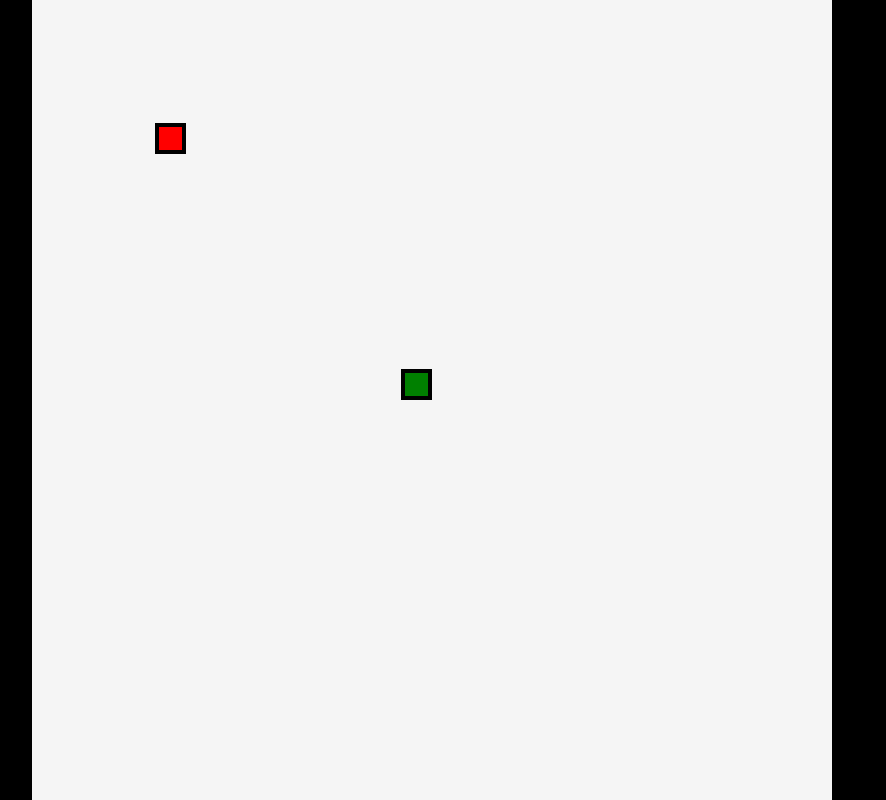
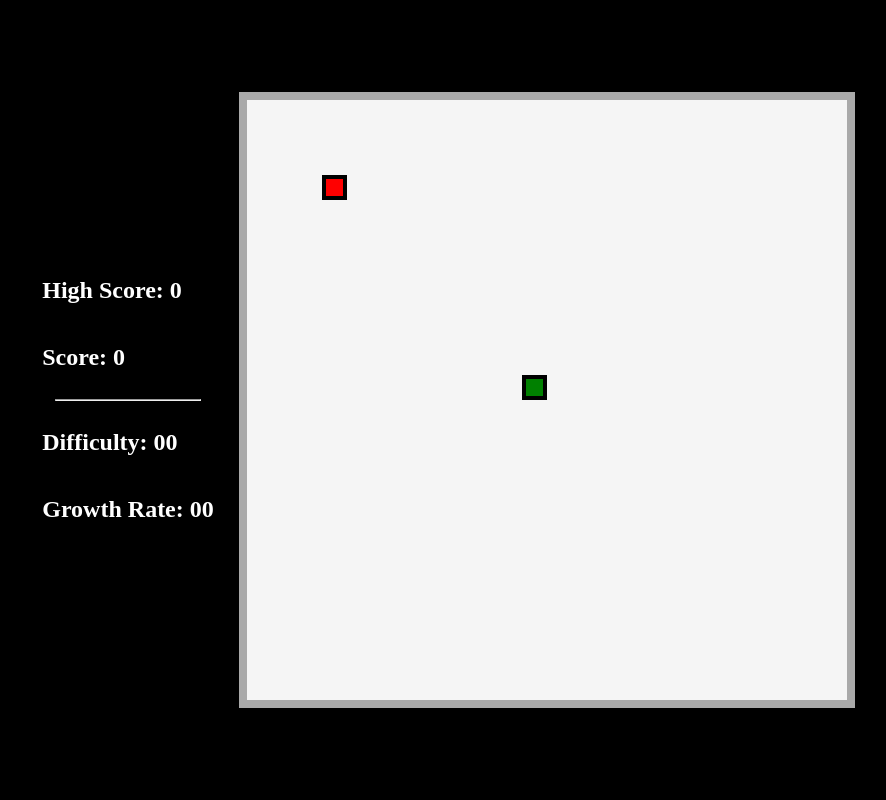
Before and after one commit to ColinH58/SnakeGameProject, a plain HTML site: page index.html in a window 1280 px wide. Shown: the whole page, without its empty margins (204-1090 px from the left). Drawn offline with Linux system fonts and the light colour scheme.

Commit message:
added the score and messed with the boundaries. changed the board size to 24

```diff
--- a/index.html
+++ b/index.html
@@ -9,7 +9,13 @@
     <title>Snake Game Project</title>
 </head>
 <body>
+    <div id='Information'>
+        <h2 id="HighScore">High Score: 0</h2>
+        <h2 id="Score">Score: 0</h2>
+        <hr style="width:18vmin">
+        <h2 id="Difficulty"> Difficulty: 00</h2>
+        <h2 id="GrowthRate">Growth Rate: 00</h2>
+    </div>
     <div id="GameBoard"></div>
-    <div id="Score">0</div>
 </body>
 </html>
--- a/snake.js
+++ b/snake.js
@@ -18,8 +18,8 @@ const gameBoard = document.getElementById('GameBoard');
 //Used to check if the game is active or over
 let gameState = true;
 
-//Adjust this to change the difficulty. The higher the number the faster the snake moves, 6 is the default
-let difficulty = 6;
+//Adjust this to change the difficulty. The higher the number the faster the snake moves, 10 is the default
+let difficulty = 10;
 
 //Adjust this to change the difficulty. The higher the number the fast the snake grows
 let snakeGrowthRate = 1;
@@ -27,10 +27,13 @@ let bodyGrowth = 0;
 
 
 let score = document.getElementById('Score');
-let highScore = 0;
-let snakeBody = [{x: 13, y: 13}];
+let newScore = 0;
+let highScore = document.getElementById('HighScore');
+let newHighScore = 0;
+
+let snakeBody = [{x: 12, y: 12}];
 let moveDirection = {x: 0, y: 0};
-let apple = {x: 5, y: 5};
+let apple = {x: 4, y: 4};
 
 //Creates the snake and removes the trailing cell as it moves
 function drawSnake(gameBoard) {
@@ -94,8 +97,8 @@ function moveSnake(){
 //Helper function to make sure the apple doesn't spawn outside the grid or in the snake
 function safeLocation() {
     return (
-        apple.x = Math.floor(Math.random() * 26) + 1,
-        apple.y = Math.floor(Math.random() * 26) + 1
+        apple.x = Math.floor(Math.random() * 23) - 1,
+        apple.y = Math.floor(Math.random() * 23) - 1
     )
 };
 
@@ -126,10 +129,15 @@ function snakeGrow(rate) {
     bodyGrowth += rate
 };
 
+function updateScore() {
+    newScore++
+    return score.innerText = ("Score: " + newScore)
+}
+
 //Handles the actual growth logic for the snake
 function addLength() {
     for (let i = 0; i < bodyGrowth; i++) {
-        score.textContent += 1;
+        updateScore()
         snakeBody.push({...snakeBody[snakeBody.length - 1]})
     }
     bodyGrowth = 0
@@ -142,7 +150,7 @@ function snakeHeadLocation() {
 
 //Helper function
 function hitWall(check) {
-    if (check.x < 1 || check.x > 26 || check.y < 1 || check.y > 26) {
+    if (check.x <= -1 || check.x >= 26 || check.y <= -1 || check.y >= 26) {
         return true;
     }
 };
@@ -162,7 +170,9 @@ function gameOver() {
 //Handles the game reset
 function gameRestart() {
     if (gameState === false) {
-        if (confirm(`Your score was ${score}! Press "OK" to try again!`)) {
+        if (confirm(`Your score was ${newScore}! Press "OK" to try again!`)) {
+            newScore = newHighScore
+            highScore.innerText = ("High Score: " + newHighScore)
             window.location = '/'
         }
         return
--- a/style.css
+++ b/style.css
@@ -9,19 +9,22 @@ body {
 }
 
 #GameBoard {
-    z-index: 1;
     background-color: whitesmoke;
     display: grid;
-    grid-template-rows: repeat(26, 1fr);
-    grid-template-columns: repeat(26, 1fr);
-    width: 100vmin;
-    height: 100vmin;
+    grid-template-rows: repeat(24, 1fr);
+    grid-template-columns: repeat(24, 1fr);
+    width: 75vmin;
+    height: 75vmin;
+    z-index: 0;
+    border: 1vmin solid darkgray;
 }
 
-#Score {
-    color: black;
-    z-index: 2;
-    float: left;
+#Information {
+    margin: 25px;
+    display: grid;
+    justify-content: space-evenly;
+    color: white;
+    z-index: 1;
 }
 
 .snake {
```
